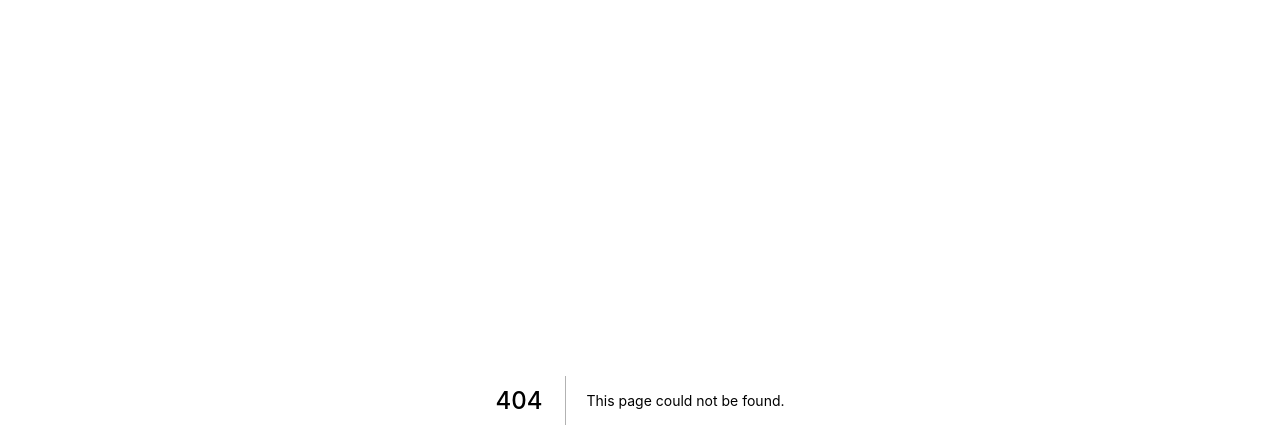
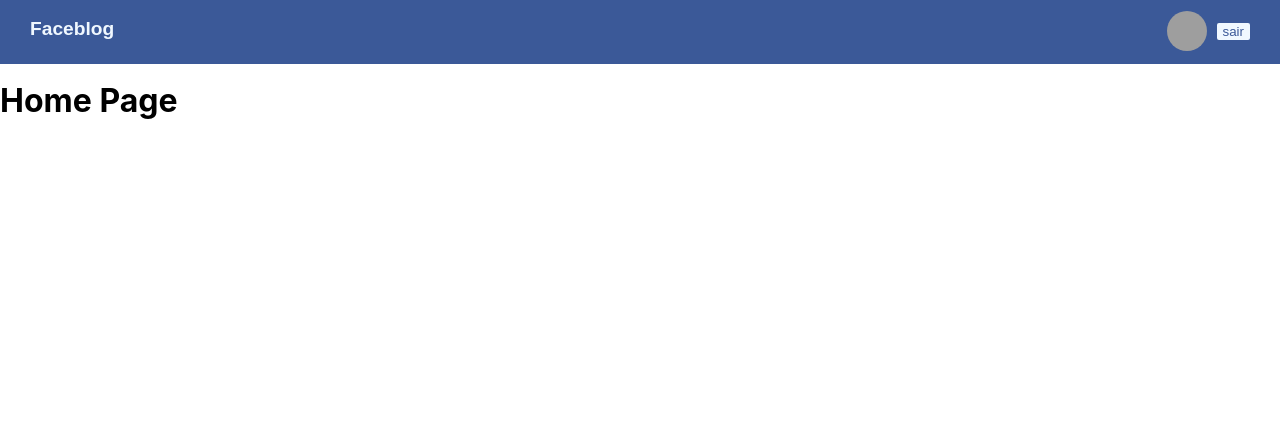
Before and after one commit to diegosales30/blog, a Next.js app: page /home in a window 1280 px wide. Before the commit this address had no page. Shown: the top 448 px of the page. Built offline with nearby package versions, Linux system fonts and the light colour scheme; grey boxes are pictures that could not be loaded.

Commit message:
criando home page

```diff
--- a/next.config.js
+++ b/next.config.js
@@ -2,6 +2,9 @@
 const nextConfig = {
   reactStrictMode: true,
   swcMinify: true,
-}
+  images: {
+    domains: ["lh3.googleusercontent.com", "avatars.githubusercontent.com"],
+  },
+};
 
-module.exports = nextConfig
+module.exports = nextConfig;
--- /dev/null
+++ b/src/components/Header/index.tsx
@@ -0,0 +1,23 @@
+import styles from "./styles.module.scss";
+import Image from "next/image";
+
+const Header = () => {
+  return (
+    <div className={styles.container}>
+      <div className={styles.containerHeader}>
+        <h3>Faceblog</h3>
+        <div className={styles.containerProfile}>
+          <Image
+            width={"40px"}
+            height={"40px"}
+            src="https://avatars.githubusercontent.com/u/95250284?s=400&u=dc983f165b1127ef8a57ec65d03f60d473420cd7&v=4"
+            alt="profile"
+          />
+          <button>sair</button>
+        </div>
+      </div>
+    </div>
+  );
+};
+
+export default Header;
--- /dev/null
+++ b/src/components/Header/styles.module.scss
@@ -0,0 +1,46 @@
+.container {
+  width: 100%;
+  height: 4rem;
+
+  background-color: #3b5998;
+  .containerHeader {
+    max-width: 1220px;
+    display: flex;
+    justify-content: space-between;
+    align-items: center;
+
+    margin: auto;
+    h3 {
+      color: aliceblue;
+      font-size: 1.2rem;
+      font-family: "Play", sans-serif;
+    }
+    .containerProfile {
+      margin-top: 5px;
+      display: flex;
+      justify-content: center;
+      align-items: center;
+
+      img {
+        width: 40px;
+        height: 40px;
+        border-radius: 50%;
+      }
+      button {
+        margin-left: 10px;
+        border: none;
+        font-family: "Play", sans-serif;
+        background-color: aliceblue;
+        color: #3b5998;
+        cursor: pointer;
+        border-radius: 2px 2px;
+        transition: all 300ms cubic-bezier(0.23, 1, 0.32, 1);
+        &:hover {
+          transform: translateY(-2px);
+          background-color: aliceblue;
+          box-shadow: 1px 1px 5px 1px rgba(0, 0, 0, 0.392);
+        }
+      }
+    }
+  }
+}
--- /dev/null
+++ b/src/components/HomePage/index.tsx
@@ -0,0 +1,12 @@
+import Header from "../Header";
+
+const HomePage = () => {
+  return (
+    <div>
+      <Header />
+      <h1>Home Page</h1>
+    </div>
+  );
+};
+
+export default HomePage;
--- /dev/null
+++ b/src/pages/home.tsx
@@ -0,0 +1,7 @@
+import HomePage from "../components/HomePage";
+
+const Home = () => {
+  return <HomePage />;
+};
+
+export default Home;
```
